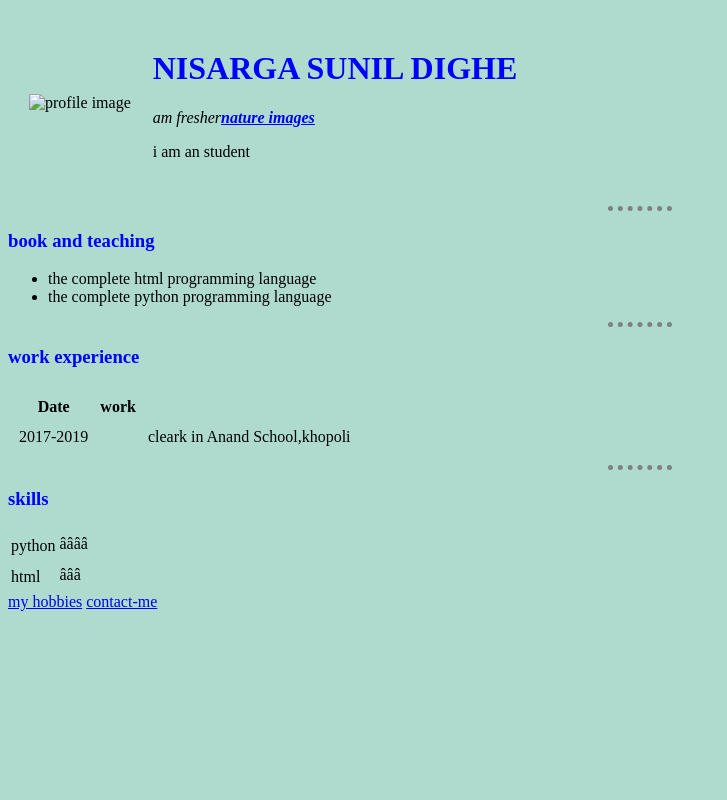
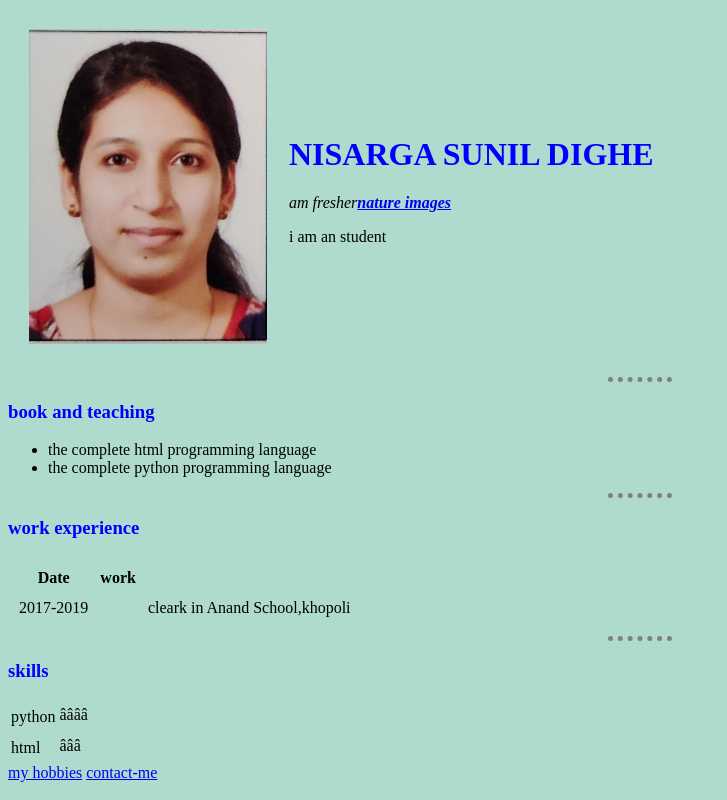
Before and after one commit to nanssy/resume, a plain HTML site: page index.html in a window 1280 px wide. Shown: the whole page, without its empty margins (0-727 px from the left). Drawn offline with Linux system fonts and the light colour scheme.

Commit message:
Update index.html

```diff
--- a/index.html
+++ b/index.html
@@ -25,7 +25,7 @@
   <body>
     <table cellspacing="20">
     <tr>
-    <td><img src="nisarga.jpg" alt="profile image"></td>
+    <td><img src="profile.jpg" alt="profile image"></td>
     <td><h1>NISARGA SUNIL DIGHE</h1>
     <p><em>am fresher<strong><a href="https://www.google.com/search?q=nature&rlz=1C1CHBD_enIN938IN938&sxsrf=ALiCzsYeOMLeLsBB075RRwza0fRe3zOLxA:1655380086652&source=lnms&tbm=isch&sa=X&ved=2ahUKEwj_wqGw87H4AhUnoGMGHWc1BIcQ_AUoAXoECAIQAw&biw=986&bih=588&dpr=1.1#imgrc=cmiysi_piO9m3M">nature images</a></strong></em></p>
     <p>i am an student</p></td>
```
